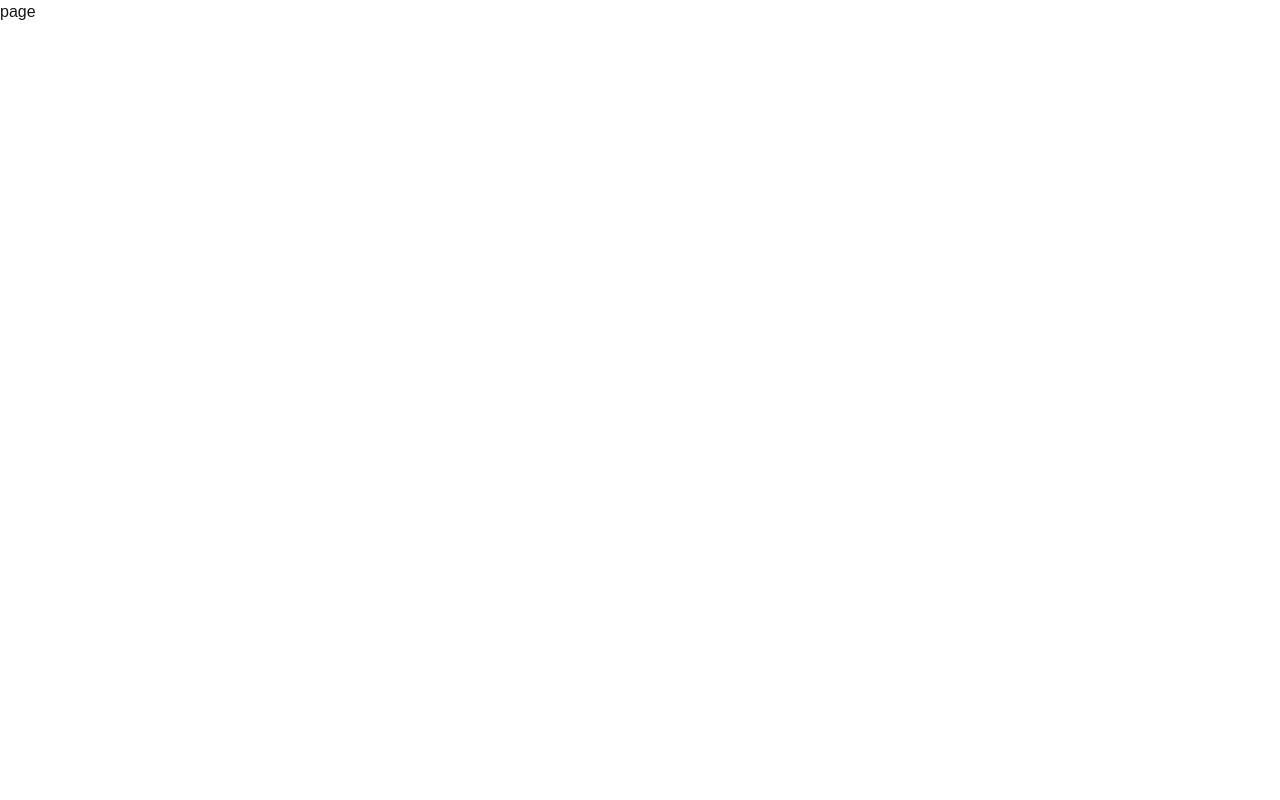
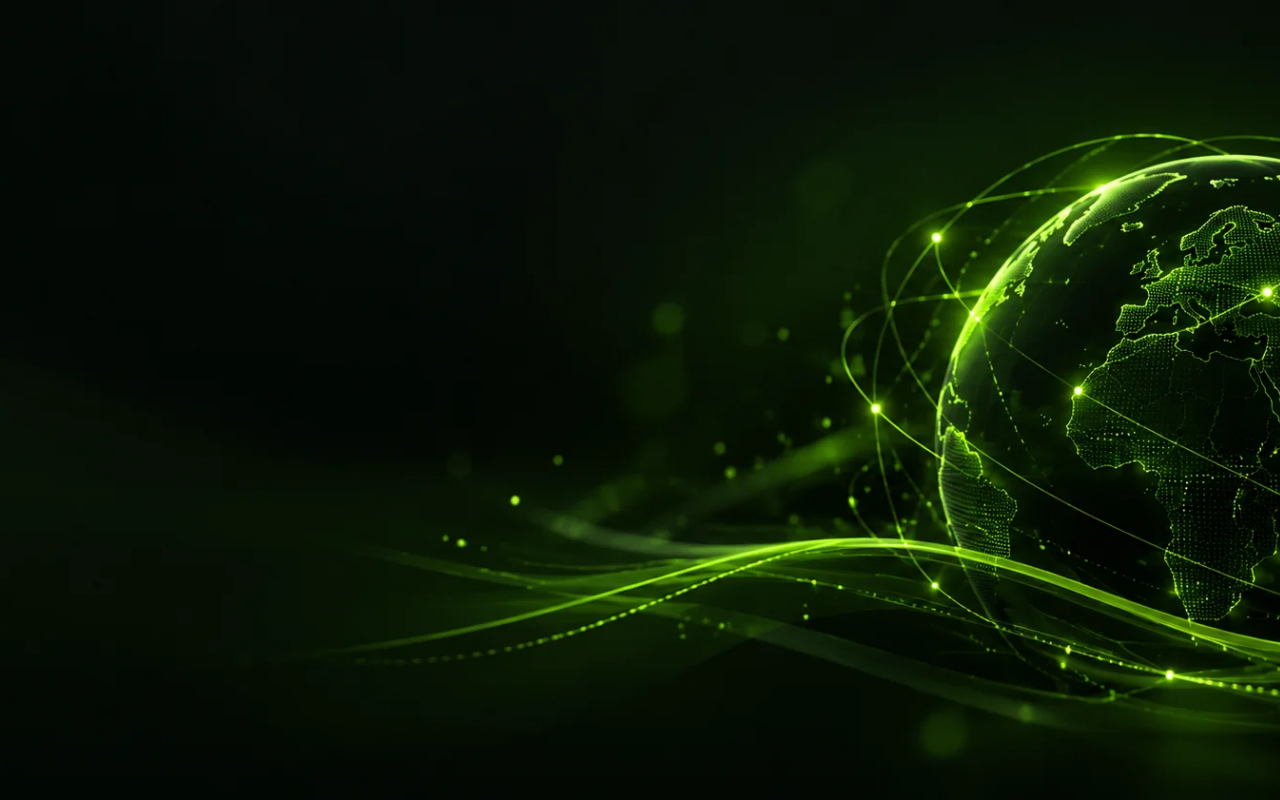
Before and after one commit to Haseem-hase/speedways_group, a Next.js app: page / in a window 1280 px wide. Built offline with nearby package versions, Linux system fonts and the light colour scheme.

Commit message:
hjero sectio image added

```diff
--- /dev/null
+++ b/src/Components/HomeComponents/HeroSection.tsx
@@ -0,0 +1,16 @@
+import React from 'react'
+
+const HeroSection = () => {
+  return (
+    <div
+      className="min-h-screen bg-cover bg-center bg-no-repeat"
+      style={{
+        backgroundImage: 'url(/assets/Images/HerooSection/heroSection.webp)'
+      }}
+    >
+      {/* Hero content goes here */}
+    </div>
+  )
+}
+
+export default HeroSection
--- a/src/app/page.tsx
+++ b/src/app/page.tsx
@@ -1,8 +1,11 @@
 import React from 'react'
+import HeroSection from '../Components/HomeComponents/HeroSection'
 
 const page = () => {
   return (
-    <div>page</div>
+    <div>
+      <HeroSection/>
+    </div>
   )
 }
 
```
Also changed, not shown: public/assets/Images/HerooSection/heroSection.webp (added), public/assets/Images/HerooSection/herolock.png (added).
